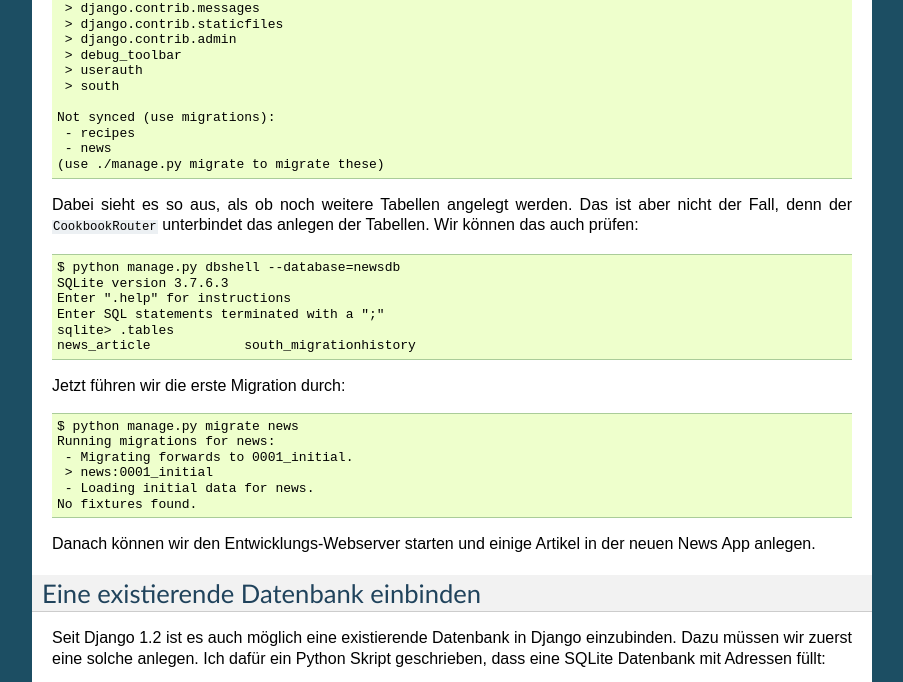
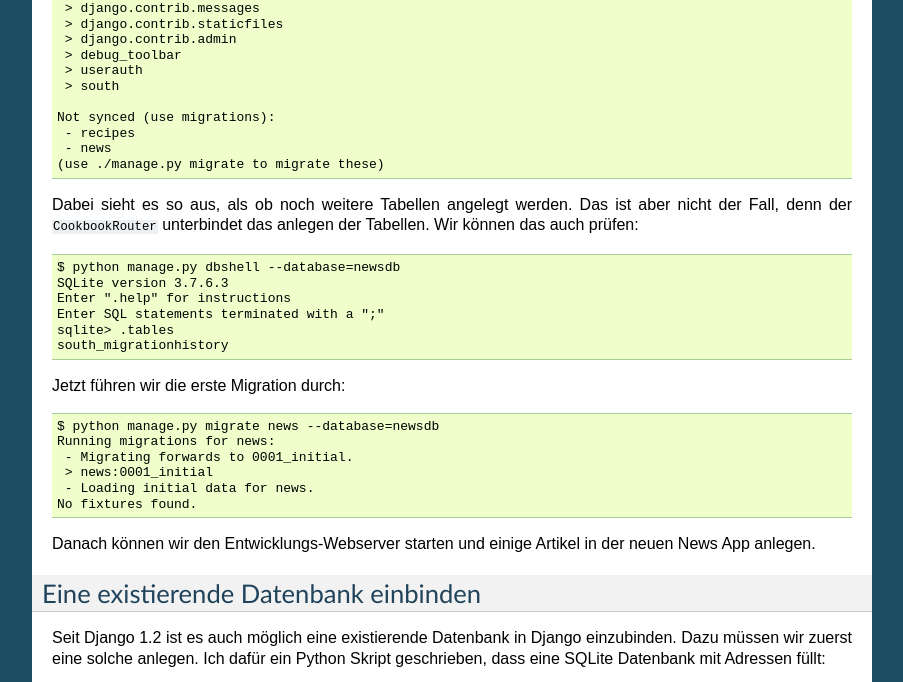
Before and after one commit to keimlink/django-workshop, a Sphinx documentation site: the page built from docs/ausbau/mehrere_datenbanken.rst, in a window 1280 px wide and 900 px high, scrolled down 2346 px, cut to the strip 0-682 px from the top of the window. Shown: the whole strip, without its empty margins (198-1101 px from the left). Built offline with Sphinx 7.4.7, drawn with Linux system fonts in a browser that asks for light colours; some of the changed lines change nothing that is shown; some of the changed text lies outside the part shown.

Commit message:
Einige Fehler korrigiert.

```diff
--- a/docs/ausbau/mehrere_datenbanken.rst
+++ b/docs/ausbau/mehrere_datenbanken.rst
@@ -158,11 +158,11 @@
     Enter ".help" for instructions
     Enter SQL statements terminated with a ";"
     sqlite> .tables
-    news_article            south_migrationhistory
+    south_migrationhistory
 
 Jetzt führen wir die erste Migration durch::
 
-    $ python manage.py migrate news
+    $ python manage.py migrate news --database=newsdb
     Running migrations for news:
      - Migrating forwards to 0001_initial.
      > news:0001_initial
@@ -276,15 +276,15 @@
 
     $ python manage.py inspectdb --database=addressdb > addressbook/models.py
 
-Damit die Models auch funktionieren passen wir sie noch ein wenig an (die
-gänderten Zeilen sind farbig markiert):
+Damit die Models auch funktionieren passen wir sie noch ein wenig an (Zeilen
+5, 10, 14, 16-17, 21, 23, 26, 28-29):
 
 ..  literalinclude:: ../../src/cookbook/addressbook/models.py
     :emphasize-lines: 5, 10, 14, 16-17, 21, 23, 26, 28-29
     :linenos:
 
-Außerdem müssen wir den ``CookbookRouter`` erweitern (die
-hinzugefügten Zeilen sind farbig markiert):
+Außerdem müssen wir den ``CookbookRouter`` erweitern (Zeilen 7-8, 14-15,
+21-22):
 
 ..  literalinclude:: ../../src/cookbook/router.py
     :emphasize-lines: 7-8, 14-15, 21-22
@@ -300,3 +300,8 @@
 Zuletzt aktivieren wir noch die App ``addressbook`` in den ``INSTALLED_APPS``
 in der :file:`settings.py` und starten dann den Entwicklungs-Webserver, um uns
 die Daten anzusehen.
+
+Weiterführende Links zur Django und Python Dokumentation
+========================================================
+
+* :djangodocs:`Mehrere Datenbank nutzen <topics/db/multi-db/>`
```
